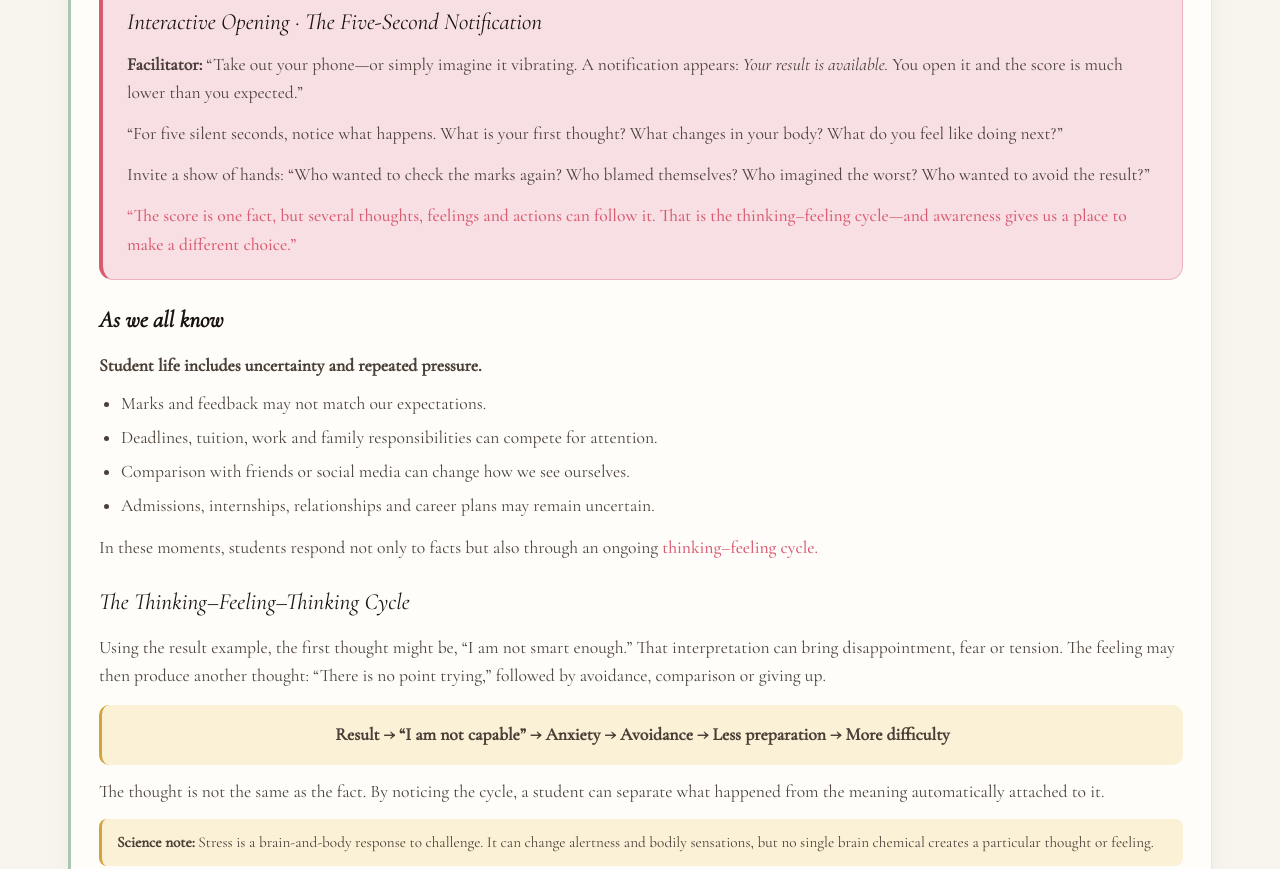
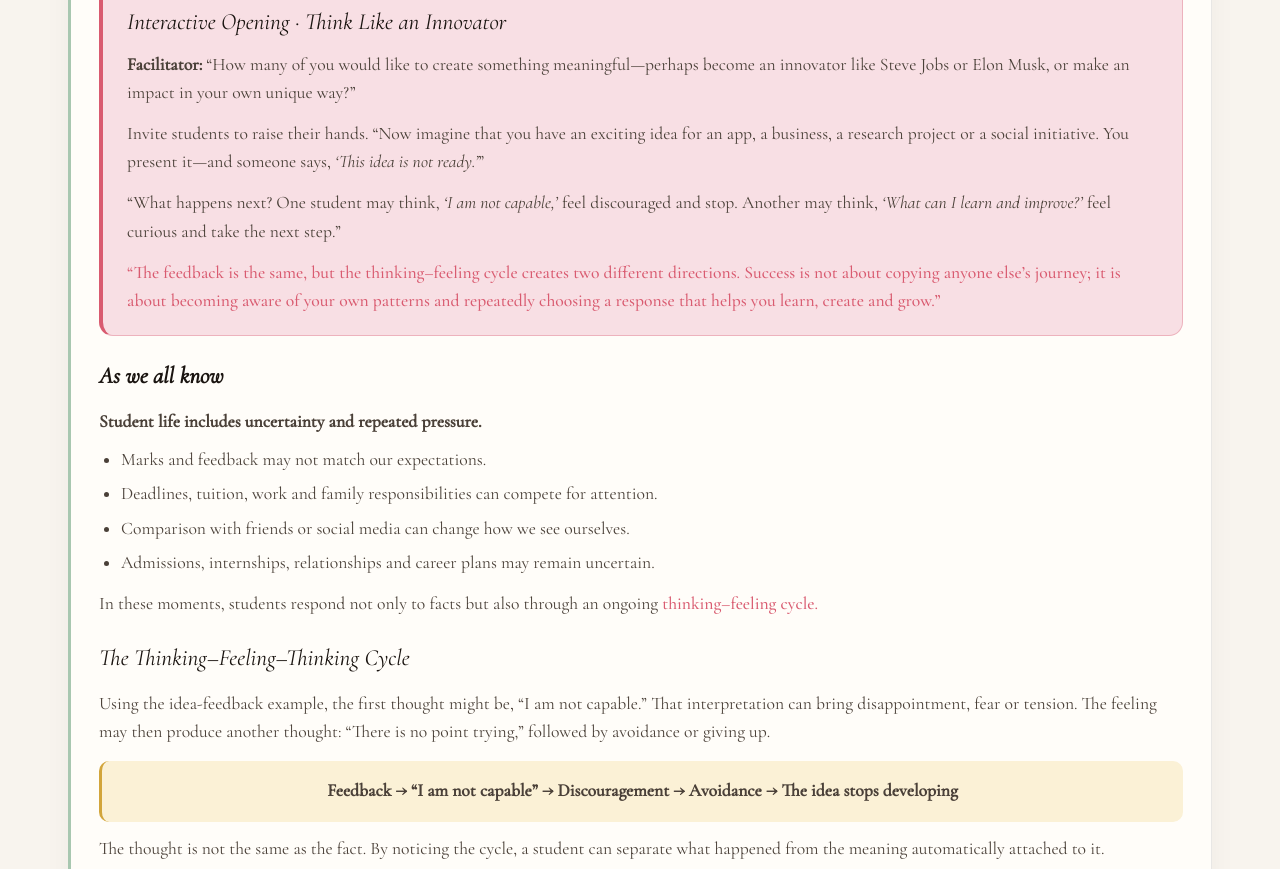
Before and after one commit to vppuri-vjra/vjra-soul-seva, a plain HTML site: page programs/pssm/mbp/week-05/college-students-demo.html in a window 1280 px wide. Shown: the part 800-1669 px from the top of the page. Drawn offline with nearby package versions, Linux system fonts and the light colour scheme.

Commit message:
Give college demo an aspirational opening

```diff
--- a/programs/pssm/mbp/week-05/college-students-demo.html
+++ b/programs/pssm/mbp/week-05/college-students-demo.html
@@ -31,11 +31,11 @@
       <p><strong>Application:</strong> Academic pressure, feedback, relationships, career uncertainty and everyday choices</p>
 
       <section class="mind-jog">
-        <h3>Interactive Opening · The Five-Second Notification</h3>
-        <p><strong>Facilitator:</strong> “Take out your phone—or simply imagine it vibrating. A notification appears: <em>Your result is available.</em> You open it and the score is much lower than you expected.”</p>
-        <p>“For five silent seconds, notice what happens. What is your first thought? What changes in your body? What do you feel like doing next?”</p>
-        <p>Invite a show of hands: “Who wanted to check the marks again? Who blamed themselves? Who imagined the worst? Who wanted to avoid the result?”</p>
-        <p class="red-text">“The score is one fact, but several thoughts, feelings and actions can follow it. That is the thinking–feeling cycle—and awareness gives us a place to make a different choice.”</p>
+        <h3>Interactive Opening · Think Like an Innovator</h3>
+        <p><strong>Facilitator:</strong> “How many of you would like to create something meaningful—perhaps become an innovator like Steve Jobs or Elon Musk, or make an impact in your own unique way?”</p>
+        <p>Invite students to raise their hands. “Now imagine that you have an exciting idea for an app, a business, a research project or a social initiative. You present it—and someone says, <em>‘This idea is not ready.’</em>”</p>
+        <p>“What happens next? One student may think, <em>‘I am not capable,’</em> feel discouraged and stop. Another may think, <em>‘What can I learn and improve?’</em> feel curious and take the next step.”</p>
+        <p class="red-text">“The feedback is the same, but the thinking–feeling cycle creates two different directions. Success is not about copying anyone else’s journey; it is about becoming aware of your own patterns and repeatedly choosing a response that helps you learn, create and grow.”</p>
       </section>
 
       <h3><strong>As we all know</strong></h3>
@@ -49,8 +49,8 @@
       <p>In these moments, students respond not only to facts but also through an ongoing <span class="red-text">thinking–feeling cycle.</span></p>
 
       <h3>The Thinking–Feeling–Thinking Cycle</h3>
-      <p>Using the result example, the first thought might be, “I am not smart enough.” That interpretation can bring disappointment, fear or tension. The feeling may then produce another thought: “There is no point trying,” followed by avoidance, comparison or giving up.</p>
-      <div class="student-chain">Result → “I am not capable” → Anxiety → Avoidance → Less preparation → More difficulty</div>
+      <p>Using the idea-feedback example, the first thought might be, “I am not capable.” That interpretation can bring disappointment, fear or tension. The feeling may then produce another thought: “There is no point trying,” followed by avoidance or giving up.</p>
+      <div class="student-chain">Feedback → “I am not capable” → Discouragement → Avoidance → The idea stops developing</div>
       <p>The thought is not the same as the fact. By noticing the cycle, a student can separate what happened from the meaning automatically attached to it.</p>
       <p class="science-note"><strong>Science note:</strong> Stress is a brain-and-body response to challenge. It can change alertness and bodily sensations, but no single brain chemical creates a particular thought or feeling.</p>
 
@@ -68,9 +68,9 @@
 
       <h3>Neuroplasticity — How Repetition Supports Change</h3>
       <p>Neuroplasticity is the brain’s capacity to change its connections and patterns through experience and learning. One different response is useful; a more reliable pattern develops through repeated practice.</p>
-      <p>Return to the result example. A student can practise a different sequence:</p>
-      <div class="student-chain">Result → Pause → Name the thought and feeling → Check the facts → Choose one next step → Learn</div>
-      <p>The next step might be reviewing mistakes, asking the professor for feedback, changing the study method, taking a short recovery break or seeking academic support. Neuroplasticity does not mean every outcome is under our control. It means our responses and skills can continue to develop.</p>
+      <p>Return to the idea-feedback example. A student can practise a different sequence:</p>
+      <div class="student-chain">Feedback → Pause → Name the thought and feeling → Check the facts → Choose one next step → Learn</div>
+      <p>The next step might be asking for specific feedback, testing a smaller version, learning a missing skill, finding a collaborator or improving the idea. Neuroplasticity does not mean every outcome is under our control. It means our responses and skills can continue to develop.</p>
 
       <h3>One-Week Awareness Experiment</h3>
       <p>For seven days, students complete one 60-second check-in whenever they notice pressure:</p>
```
